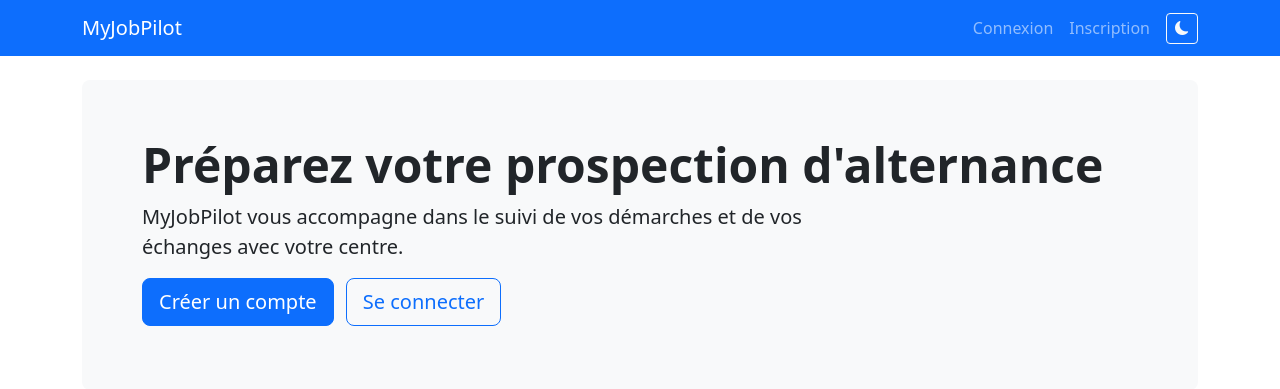
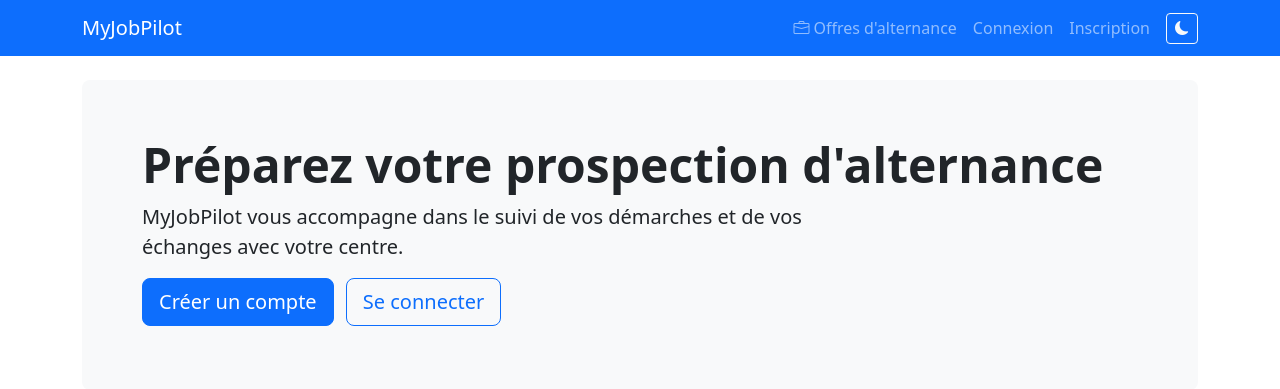
Before and after one commit to D-ABD/MyJobPilot, a Django app: page / in a window 1280 px wide. Shown: the top 389 px of the page. Run offline with Django 5.2, Linux system fonts and the light colour scheme; parts of the project's set-up code (start-up, migrations or seed data) failed here and were passed over.

Commit message:
Lot 20b — Lien navigation offres alternance

```diff
--- a/templates/base.html
+++ b/templates/base.html
@@ -38,6 +38,7 @@
             </form>
           {% endif %}
           <ul class="navbar-nav ms-auto align-items-lg-center">
+            <li class="nav-item"><a class="nav-link" href="{% url 'core:offres_alternance' %}"><i class="bi bi-briefcase me-1" aria-hidden="true"></i>Offres d'alternance</a></li>
             {% if user.is_authenticated %}
               <li class="nav-item"><a class="nav-link" href="{% url 'comptes:notifications' %}" aria-label="Notifications">Notifications <span id="notifications-count" class="badge rounded-pill text-bg-danger d-none" aria-live="polite">0</span></a></li>
               <li class="nav-item"><a class="nav-link" href="{% url 'entreprises:prospections_toutes' %}">Prospections</a></li>
@@ -91,6 +92,7 @@
               </form>
             {% endif %}
             <ul class="navbar-nav">
+              <li class="nav-item"><a class="nav-link" href="{% url 'core:offres_alternance' %}"><i class="bi bi-briefcase me-1" aria-hidden="true"></i>Offres d'alternance</a></li>
               {% if user.is_authenticated %}
                 <li class="nav-item"><a class="nav-link" href="{% url 'comptes:notifications' %}">Notifications <span id="notifications-count-mobile" class="badge rounded-pill text-bg-danger d-none" aria-live="polite">0</span></a></li>
                 <li class="nav-item"><a class="nav-link" href="{% url 'entreprises:prospections_toutes' %}">Prospections</a></li>
```
Also changed, not shown: core/tests/test_navigation.py (added, +13 -0 lines).
